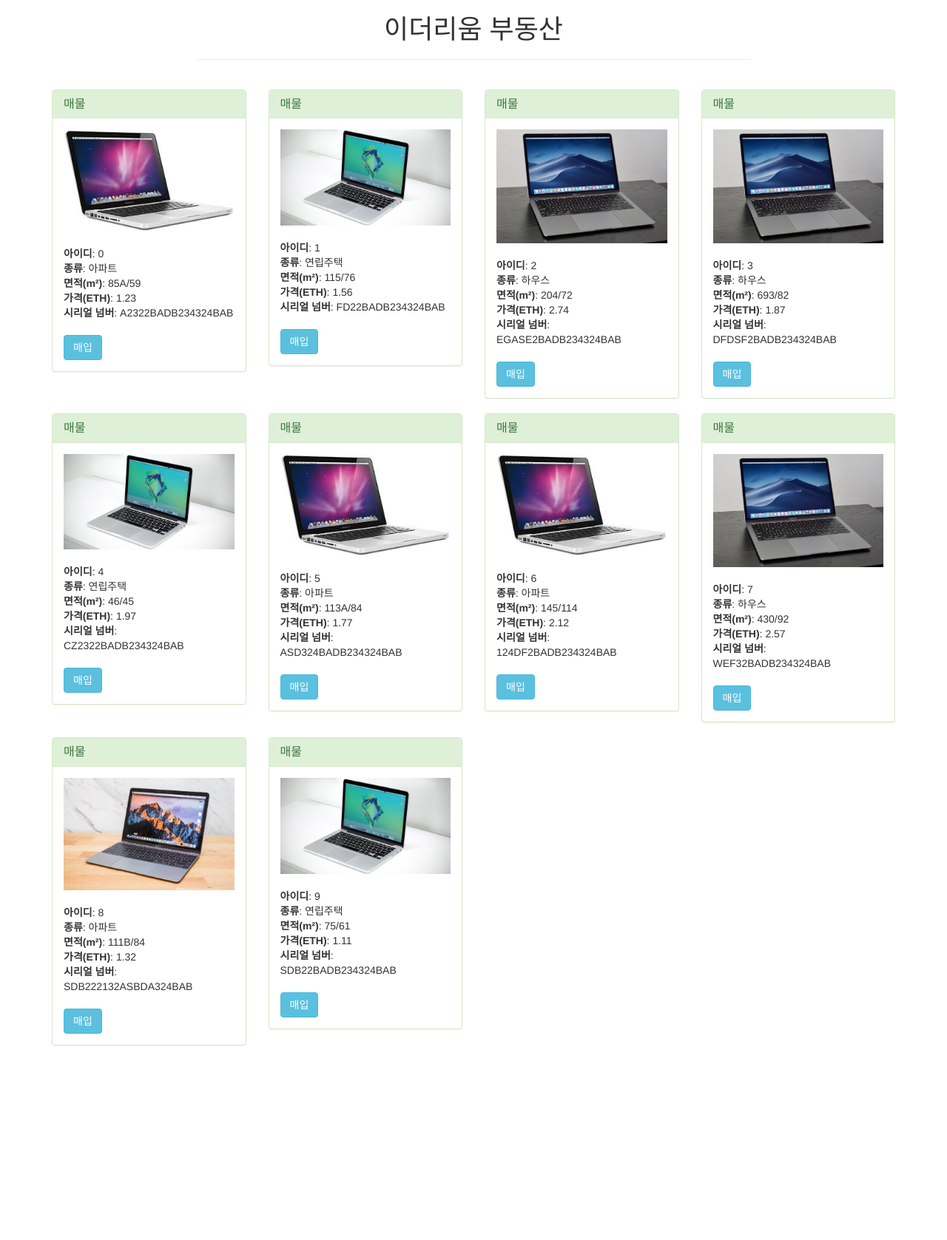
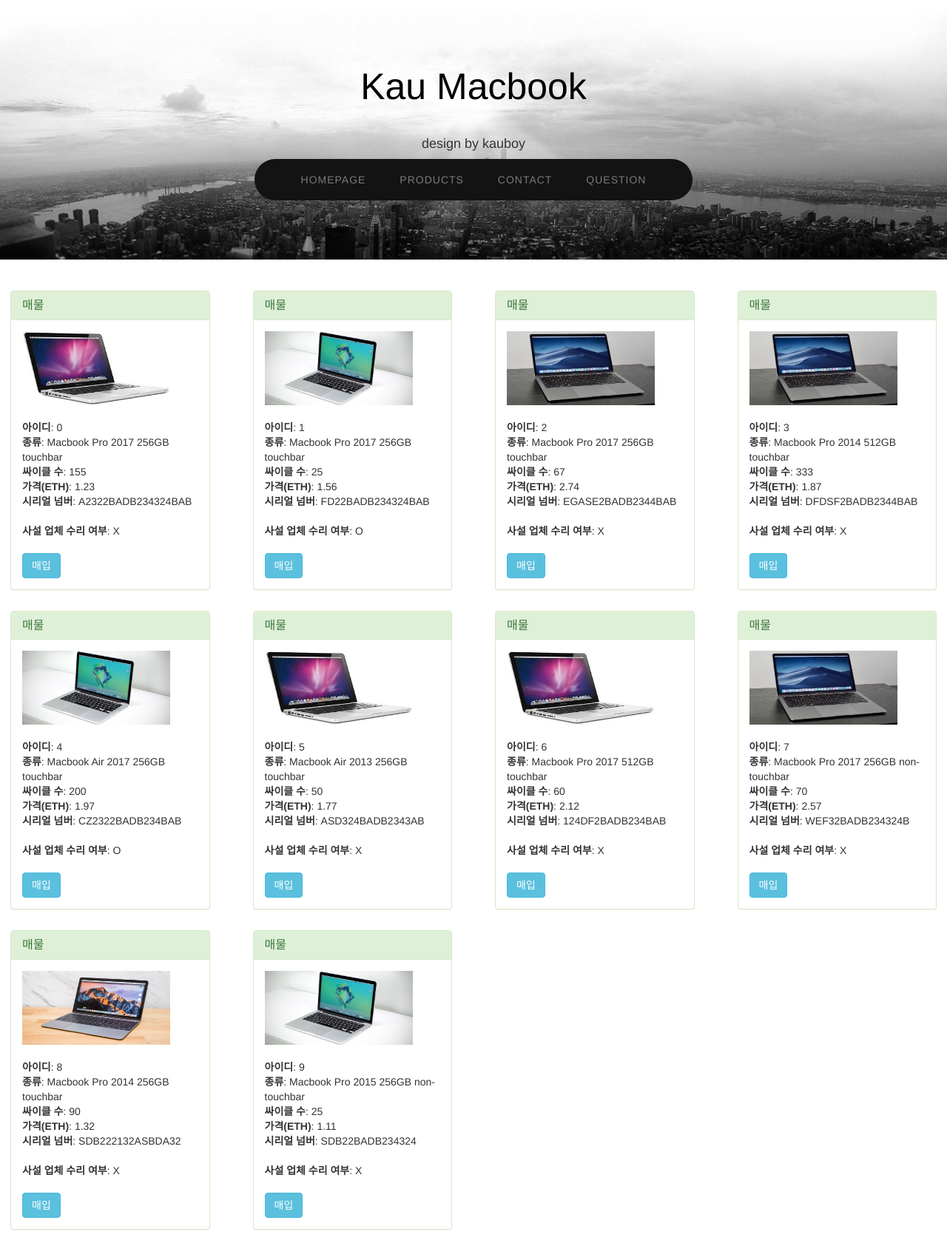
Before and after one commit to Jinyon92/Ethereum-Property-DApp, a website: page real-estate/src/index.html in a window 1280 px wide. Shown: the whole page at 74% size. Before the commit the page ends 1434 px from the top, so only its background shows below. Drawn offline with nearby package versions, Linux system fonts and the light colour scheme; files whose address does not match are found by name.

Commit message:
complete

```diff
--- a/real-estate/src/index.html
+++ b/real-estate/src/index.html
@@ -17,14 +17,25 @@
     <![endif]-->
   </head>
   <body>
-    <div class="container">
-      <div class="row">
-        <div class="col-xs-12 col-sm-8 col-sm-push-2">
-          <h1 class="text-center">이더리움 부동산</h1>
-          <hr/>
-          <br/>
-        </div>
+  <div id="header">
+    <div className="container">
+
+      <div id="logo" >
+        <h1><a href="#" style = "font-size: 50px; color:#000;">Kau Macbook</a></h1><br />
+        <h4>design by kauboy</h4>
       </div>
+
+      <nav id="nav">
+        <ul>
+          <li className="active"><a href="index.html">Homepage</a></li>
+          <li><a href="">Products</a></li>
+          <li><a href="">contact</a></li>
+          <li><a href="">question</a></li>
+        </ul>
+      </nav>
+
+    </div>
+  </div>
 
       <div class="row" id="list">
         <!-- 매물 리스트 -->
@@ -33,18 +44,20 @@
 
     <div id="template" style="display: none;">
       <div class="col-sm-6 col-md-4 col-lg-3">
-        <div class="panel panel-success panel-realEstate">
-          <div class="panel-heading">
+        <div class="panel panel-success panel-realEstate" style = "margin:1em">
+          <div class="panel-heading" >
             <h3 class="panel-title">매물</h3>
           </div>
-          <div class="panel-body">
-            <img style="width: 100%;" src="" >
+          <div class="panel-body" >
+            <img style="width: 200px; height: 100px;" src="" >
             <br/><br/>
             <strong>아이디</strong>: <span class="id"></span><br/>
             <strong>종류</strong>: <span class="type"></span><br/>
-            <strong>면적(m²)</strong>: <span class="area"></span><br/>
+            <strong>싸이클 수</strong>: <span class="area"></span><br/>
             <strong>가격(ETH)</strong>: <span class="price"></span><br/>
             <strong>시리얼 넘버</strong>: <span class="serial"></span><br/><br/>
+            <strong>사설 업체 수리 여부</strong>: <span class="repair"></span><br/><br/>
+
             <button class="btn btn-info btn-buy"
                     type="button"
                     data-toggle="modal"
--- a/real-estate/src/js/app.js
+++ b/real-estate/src/js/app.js
@@ -14,6 +14,8 @@
         template.find('.area').text(data[i].area);
         template.find('.price').text(data[i].price);
         template.find('.serial').text(data[i].serial);
+        template.find('.repair').text(data[i].repair);
+
 
         list.append(template.html());
       }
--- a/real-estate/src/real-estate.json
+++ b/real-estate/src/real-estate.json
@@ -1,91 +1,117 @@
 [
   {
     "id": 0,
-    "type": "아파트",
+    "type": "Macbook Pro 2017 256GB touchbar",
     "picture": "images/macbook-2.jpg",
-    "area": "85A/59",
+    "area": "155",
     "price": 1.23,
-    "serial": "A2322BADB234324BAB"
+    "serial": "A2322BADB234324BAB",
+    "repair": "X"
   },
   {
     "id": 1,
-    "type": "연립주택",
+    "type": "Macbook Pro 2017 256GB touchbar",
+
     "picture": "images/macbook-3.jpg",
-    "area": "115/76",
+    "area": "25",
     "price": 1.56,
-    "serial": "FD22BADB234324BAB"
+    "serial": "FD22BADB234324BAB",
+    "repair": "O"
+
 
   },
   {
     "id": 2,
-    "type": "하우스",
+    "type": "Macbook Pro 2017 256GB touchbar",
+
     "picture": "images/macbook-1.jpg",
-    "area": "204/72",
+    "area": "67",
     "price": 2.74,
-    "serial": "EGASE2BADB234324BAB"
+    "serial": "EGASE2BADB2344BAB",
+    "repair": "X"
+
 
   },
   {
     "id": 3,
-    "type": "하우스",
+    "type": "Macbook Pro 2014 512GB touchbar",
+
     "picture": "images/macbook-1.jpg",
-    "area": "693/82",
+    "area": "333",
     "price": 1.87,
-    "serial": "DFDSF2BADB234324BAB"
+    "serial": "DFDSF2BADB2344BAB",
+    "repair": "X"
+
 
   },
   {
     "id": 4,
-    "type": "연립주택",
+    "type": "Macbook Air 2017 256GB touchbar",
+
     "picture": "images/macbook-3.jpg",
-    "area": "46/45",
+    "area": "200",
     "price": 1.97,
-    "serial": "CZ2322BADB234324BAB"
+    "serial": "CZ2322BADB234BAB",
+    "repair": "O"
+
 
   },
   {
     "id": 5,
-    "type": "아파트",
+    "type": "Macbook Air 2013 256GB touchbar",
+
     "picture": "images/macbook-2.jpg",
-    "area": "113A/84",
+    "area": "50",
     "price": 1.77,
-    "serial": "ASD324BADB234324BAB"
+    "serial": "ASD324BADB2343AB",
+    "repair": "X"
+
 
   },
   {
     "id": 6,
-    "type": "아파트",
+    "type": "Macbook Pro 2017 512GB touchbar",
+
     "picture": "images/macbook-2.jpg",
-    "area": "145/114",
+    "area": "60",
     "price": 2.12,
-    "serial": "124DF2BADB234324BAB"
+    "serial": "124DF2BADB234BAB",
+    "repair": "X"
+
 
   },
   {
     "id": 7,
-    "type": "하우스",
+    "type": "Macbook Pro 2017 256GB non-touchbar",
+
     "picture": "images/macbook-1.jpg",
-    "area": "430/92",
+    "area": "70",
     "price": 2.57,
-    "serial": "WEF32BADB234324BAB"
+    "serial": "WEF32BADB234324B",
+    "repair": "X"
+
 
   },
   {
     "id": 8,
-    "type": "아파트",
+    "type": "Macbook Pro 2014 256GB touchbar",
+
     "picture": "images/macbook-4.jpg",
-    "area": "111B/84",
+    "area": "90",
     "price": 1.32,
-    "serial": "SDB222132ASBDA324BAB"
+    "serial": "SDB222132ASBDA32",
+    "repair": "X"
+
 
   },
   {
     "id": 9,
-    "type": "연립주택",
+    "type": "Macbook Pro 2015 256GB non-touchbar",
     "picture": "images/macbook-3.jpg",
-    "area": "75/61",
+    "area": "25",
     "price": 1.11,
-    "serial": "SDB22BADB234324BAB"
+    "serial": "SDB22BADB234324",
+    "repair": "X"
 
   }
 ]
```
Also changed, not shown: real-estate/build/contracts/Migrations.json, real-estate/build/contracts/RealEstate.json, real-estate/src/css/bootstrap.min.css, real-estate/src/images/header.jpg (added).
